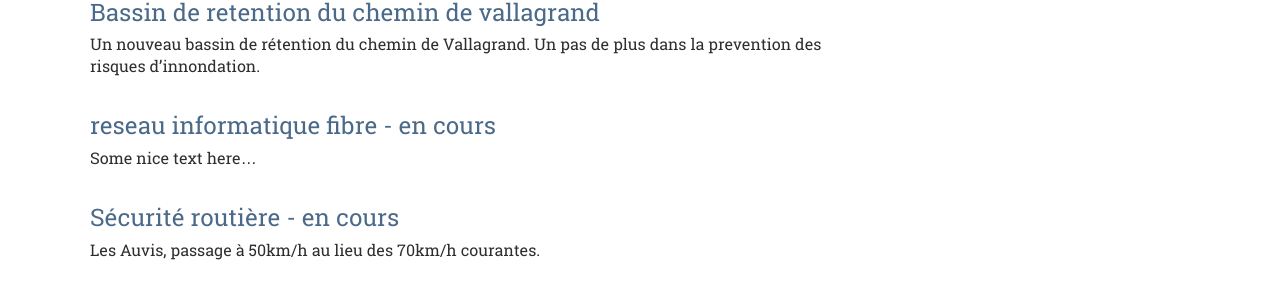
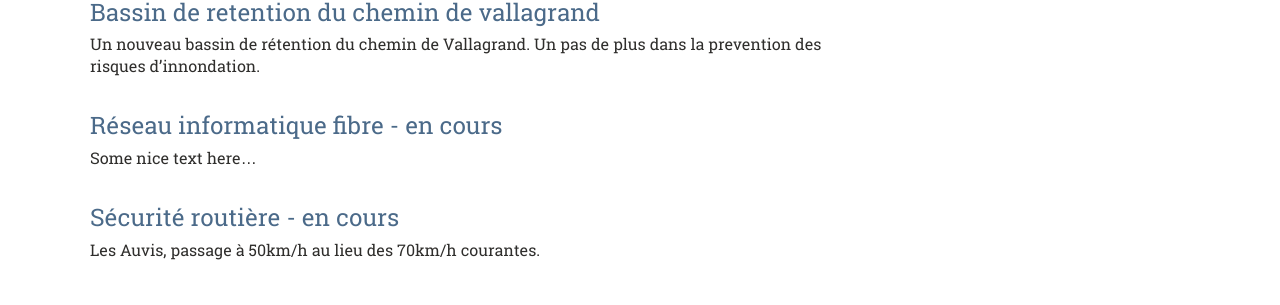
Before and after one commit to Flaux-Village/flaux-village.github.io, a Jekyll site: the page built from projetfait.md, in a window 1280 px wide. Shown: the part 1067-1372 px from the top of the page. Built offline with Jekyll 4.4.1, drawn with Linux system fonts in a browser that asks for light colours; our own code applies the rules of GitHub Pages for plain Markdown files.

Commit message:
Update projetfait.md

```diff
--- a/projetfait.md
+++ b/projetfait.md
@@ -37,7 +37,7 @@ Visite guidée.
 # Bassin de retention du chemin de vallagrand
 Un nouveau bassin de rétention du chemin de Vallagrand. Un pas de plus dans la prevention des risques d'innondation.
 
-# reseau informatique fibre - en cours
+# Réseau informatique fibre - en cours
 Some nice text here...
 
 # Sécurité routière - en cours
```
